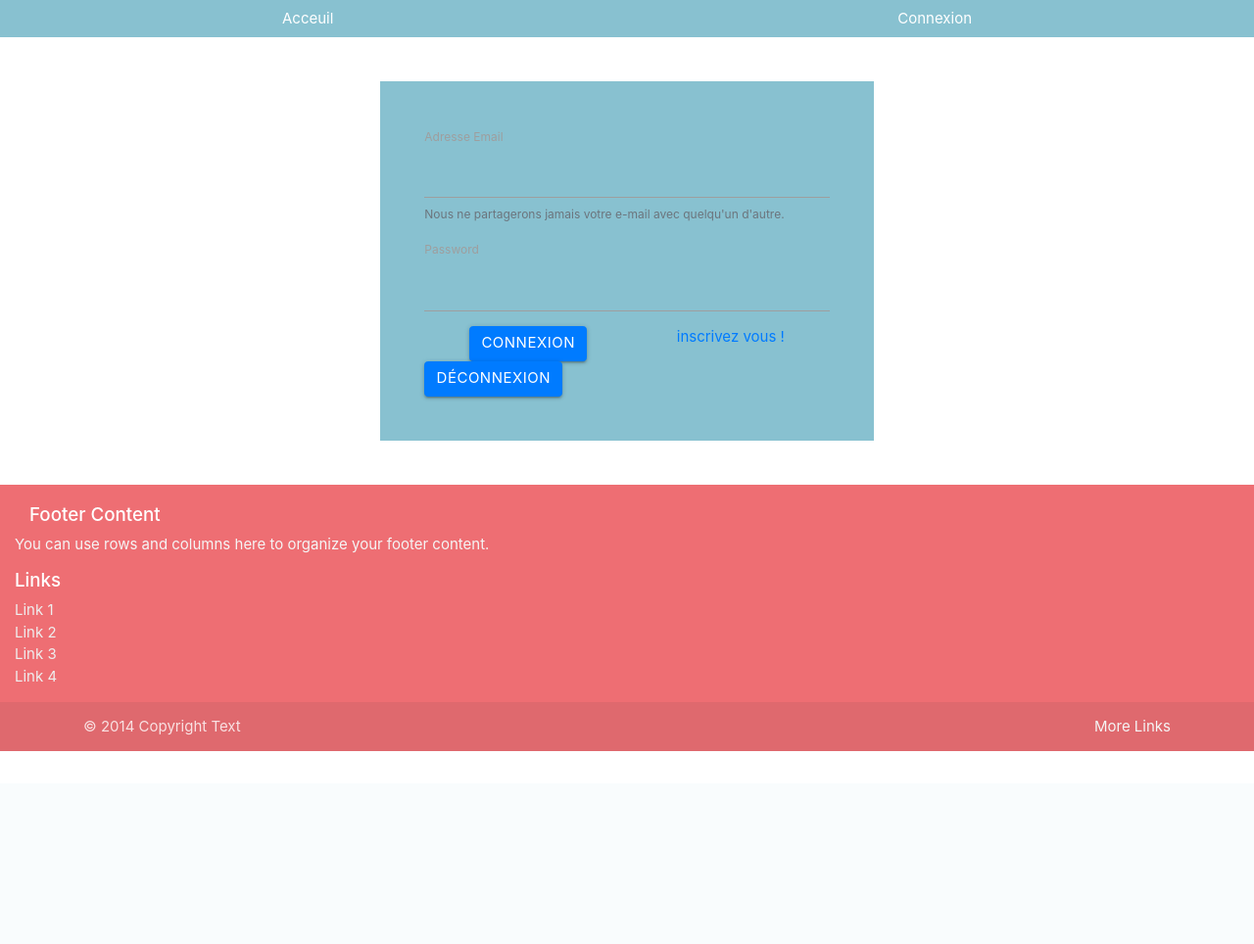
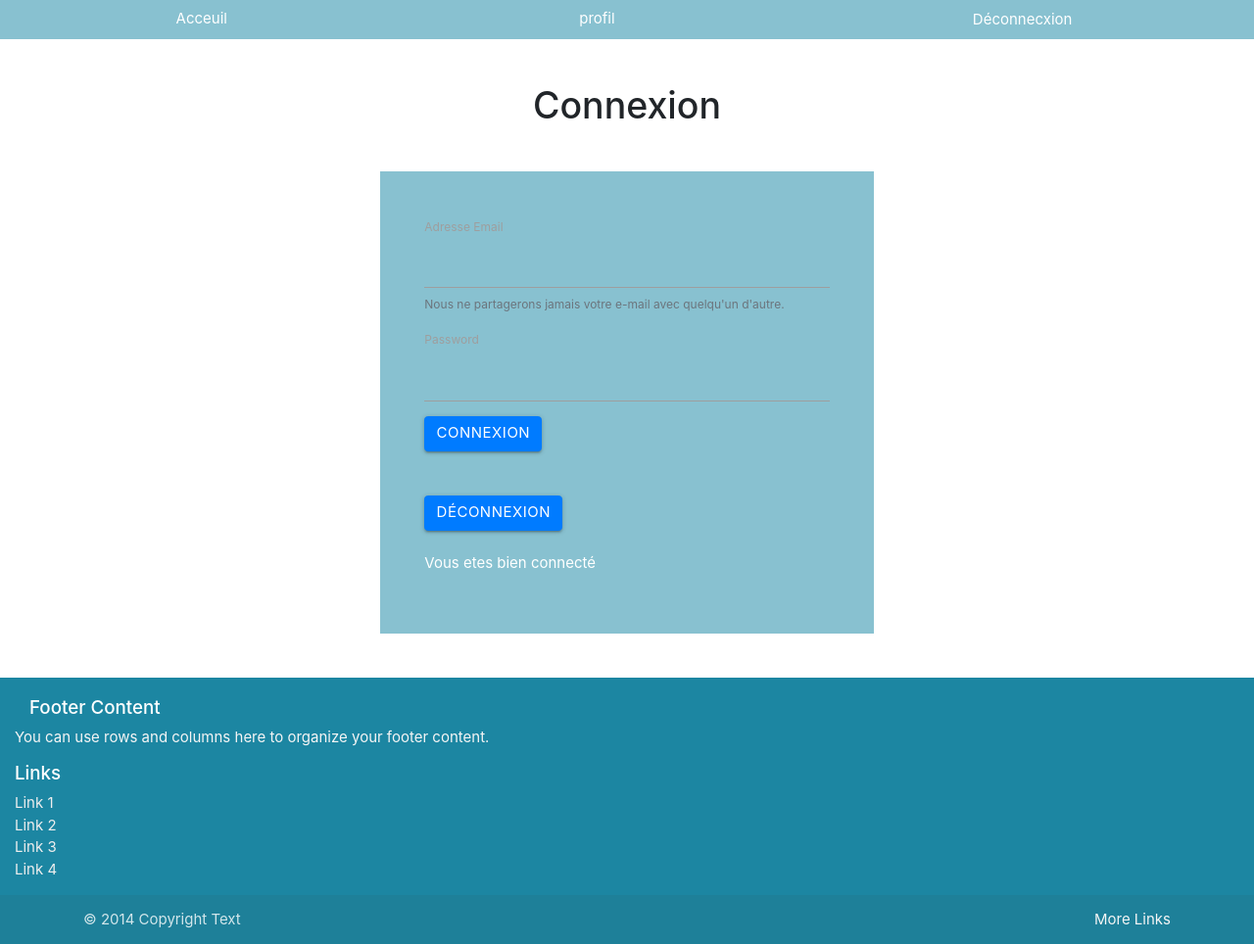
Before and after one commit to olivier-crozet/runtrack4, a PHP site: page /source/connexion.php in a window 1280 px wide. Shown: the whole page at 98% size. Before the commit the page ends 767 px from the top, so only its background shows below. Run offline with PHP 8.4, Linux system fonts and the light colour scheme; the visitor is signed in with stand-in values (Sample User, id 1); data that the repository does not hold is empty.

Commit message:
header ok

```diff
--- a/jour04/bigjob/css/header.css
+++ b/jour04/bigjob/css/header.css
@@ -9,3 +9,11 @@
 {
 	background-color: #FFC107;
 }
+.oc-bg-footer-acueil
+{
+	background-color: #1c86a2;
+}
+.oc-border-none
+{
+	    border-style: none;
+}
--- a/jour04/bigjob/source/connexion.php
+++ b/jour04/bigjob/source/connexion.php
@@ -26,8 +26,10 @@
 include("header.php");
 ?>
 </header>
-
-
+<br/>
+<br/>
+<h1 class="text-center">Connexion</h1>
+  <!--formulaire-->
 
 <article class="col-xs-12 col-sm-12  align-items-center col-md-9  col-lg-5 m-auto">
 	<form action="" method="POST" class=" p-5 mb-5 mt-5 oc-bg-hover1">
@@ -40,50 +42,36 @@ include("header.php");
     <label for="Password">Password</label>
     <input name="password" type="password" class="form-control" id="Password">
   </div>
-<div class="d-flex justify-content-around">
+<div class="d-flex justify-content-between">
   <button name="envoiconnexion" type="submit" class="btn btn-primary">Connexion</button>
-  <a href="inscription.php">inscrivez vous !</a>
+  <?php
+if (!isset($_SESSION['id']))
+  { ?>
+    <a href="inscription.php">inscrivez vous !</a>
+<?php } ?>
+
   </div>
+<br/><br/>
 
   <div>
      <button name="deconection" type="submit" class="btn btn-primary">Déconnexion</button>
   </div>
-
+<br/>
 
   <?php
+  if (isset($_SESSION['id']))
+  { ?>
+    <p>Vous etes bien connecté</p>
+<?php }
 include("fonction-connexion.php");
   ?>
 </form>
 </article>
 
-
+<!-----------------------------------------------------FOOTER ------------------------------------->
 </main>
-<footer class=" col-sm-12display page-footer">
-  <article class="">
-          <div class=" col-sm-12container">
-            <div class="col-sm-12row">
-              <div class="col-sm-12 col-lg-l6 s12">
-                <h5 class="col-sm-12 white-text">Footer Content</h5>
-                <p class="col-sm-12col-sm-12 grey-text text-lighten-4">You can use rows and columns here to organize your footer content.</p>
-              </div>
-              <div class="col-sm-12 col l4 offset-l2 s12">
-                <h5 class="white-text">Links</h5>
-                <ul>
-                  <li><a class="grey-text text-lighten-3" href="#!">Link 1</a></li>
-                  <li><a class="grey-text text-lighten-3" href="#!">Link 2</a></li>
-                  <li><a class="grey-text text-lighten-3" href="#!">Link 3</a></li>
-                  <li><a class="grey-text text-lighten-3" href="#!">Link 4</a></li>
-                </ul>
-              </div>
-            </div>
-          </div>
-          <div class="footer-copyright">
-            <div class="container">
-            © 2014 Copyright Text
-            <a class="grey-text text-lighten-4 right" href="#!">More Links</a>
-            </div>
-          </div>
-        </article>
-        </footer>
+<footer class=" oc-bg-footer-acueil col-sm-12display page-footer">
+  <?php include("footer.php");  ?>
+</footer>
 </body>
 </html>
--- a/jour04/bigjob/source/fonction-connexion.php
+++ b/jour04/bigjob/source/fonction-connexion.php
@@ -7,10 +7,10 @@
 
   $connexion=mysqli_connect("localhost","root","","bigjob");
 if (isset($_POST['envoiconnexion']))
-{echo "stringfdggggggggggggggggggggggggggggggggggggggggggggggg";
+{
         if (!empty($_POST['mail']) && !empty($_POST['password']))
           {
-            echo "aaee";
+
             $mail=htmlspecialchars($_POST['mail']);
 
             $password= password_hash($_POST["password"], PASSWORD_DEFAULT,array('cost'=> 12));
@@ -31,16 +31,15 @@ if (isset($_POST['envoiconnexion']))
 
                  if (password_verify($_POST['password'], $retour['password']))
                  {
-                 echo "string";
 
                   $_SESSION['id']=$bostring[0][0];
                   echo "connecté";
-                  var_dump($_SESSION['id']);
-                  //header("location: index.php");
+
+                  header("location: connexion.php");
                 }
             else
             {
-              echo "le mot de passe ou le login ne correspond pas !";
+              echo "le mot de passe ou le mail ne correspond pas !";
             }
           }
    else
@@ -51,12 +50,13 @@ if (isset($_POST['envoiconnexion']))
 
  //  BOUTON DECONNEXION
 
-   if (isset($_POST['envoideconnexion']))
-   {
-     unset($_SESSION['login']);
-     unset($_SESSION['password']);
-     header("location:index.php");
-   }
 
 
+if (isset($_POST['deconection']))
+ {
+  session_destroy();
+header("location:accueil.php");
+
+}
+
 ?>
--- /dev/null
+++ b/jour04/bigjob/source/fonction-profil.php
@@ -0,0 +1,29 @@
+<?php
+
+function recuplogin()
+{
+
+	$connexion=mysqli_connect("localhost","root","","bigjob");
+
+
+    if(isset($_GET['id']) AND $_GET['id'] > 0)
+    {
+		$idvisiter =$_GET['id'];
+		$ocreqnom = ("SELECT mail FROM utilisateurs WHERE id = $idvisiter");
+		$fusionreq = mysqli_query($connexion,$ocreqnom);
+		$ocname = mysqli_fetch_assoc($fusionreq);
+    }
+
+    else
+    {
+		$ocreqnom = ("SELECT mail FROM utilisateurs WHERE id =".$_SESSION["id"]);
+		$fusionreq = mysqli_query($connexion,$ocreqnom);
+		$ocname = mysqli_fetch_assoc($fusionreq);
+    }
+}
+
+if (isset($_POST['deconnexion']))
+ {
+	session_destroy();
+}
+?>
--- /dev/null
+++ b/jour04/bigjob/source/footer.php
@@ -0,0 +1,28 @@
+
+
+<article class="">
+          <div class=" col-sm-12container">
+            <div class="col-sm-12row">
+              <div class="col-sm-12 col-lg-l6 s12">
+                <h5 class="col-sm-12 white-text">Footer Content</h5>
+                <p class="col-sm-12col-sm-12 grey-text text-lighten-4">You can use rows and columns here to organize your footer content.</p>
+              </div>
+              <div class="col-sm-12 col l4 offset-l2 s12">
+                <h5 class="white-text">Links</h5>
+                <ul>
+                  <li><a class="grey-text text-lighten-3" href="#!">Link 1</a></li>
+                  <li><a class="grey-text text-lighten-3" href="#!">Link 2</a></li>
+                  <li><a class="grey-text text-lighten-3" href="#!">Link 3</a></li>
+                  <li><a class="grey-text text-lighten-3" href="#!">Link 4</a></li>
+                </ul>
+              </div>
+            </div>
+          </div>
+          <div class="footer-copyright">
+            <div class="container">
+            © 2014 Copyright Text
+            <a class="grey-text text-lighten-4 right" href="#!">More Links</a>
+            </div>
+          </div>
+        </article>
+        </footer>
--- a/jour04/bigjob/source/header.php
+++ b/jour04/bigjob/source/header.php
@@ -1,6 +1,7 @@
 
 <?php
 session_start();
+include("fonction-profil.php");
 ?>
 
 <link rel="stylesheet" type="text/css" href="css/home.css">
@@ -15,15 +16,39 @@ session_start();
 
 
 
+<ul class="nav nav-pills nav-fill ">
+
+  <li class="nav-item oc-text-hover">
+    <a class="nav-link text-white text-white  " href="accueil.php">Acceuil</a>
+  </li>
+
+<?php
+if (!empty($_SESSION['id'])) {
+
+recuplogin();
+  ?>
+<li class="nav-item oc-text-hover">
+    <a class="nav-link text-white text-white" href="profil.php?<?php
+ echo 'id=$id'; ?> " >profil</a>
+  </li>
+
+  <li class="nav-item oc-text-hover" >
+    <form action="" method="POST" class="nav-link text-white text-white " >
+    <button name="deconnexion" class="oc-bg-hover1 oc-border-none" >Déconnecxion</button>
+    </form>
+  </li>
+
+<?php }
+else
+{ ?>
+<li class="nav-item oc-text-hover">
+    <a class="nav-link text-white   " href="connexion.php">Connexion</a>
+  </li>
+<?php }
+?>
 
 
-<ul class="nav nav-pills nav-fill ">
-  <li class="nav-item oc-text-hover">
-    <a class="nav-link text-white text-white  " href="#">Acceuil</a>
-  </li>
-  <li class="nav-item oc-text-hover">
-    <a class="nav-link text-white  " href="connexion.php">Connexion</a>
-  </li>
+
 
 
 </ul>
```
Also changed, not shown: jour04/bigjob/source/profil.php (added, +44 -0 lines), jour04/bigjob/profilPics/.10.gif (added), jour04/bigjob/profilPics/.10.jpg (added), jour04/bigjob/profilPics/.11.jpg (added), jour04/bigjob/profilPics/.12.gif (added), jour04/bigjob/profilPics/.7.png (added), jour04/bigjob/profilPics/.8.jpg (added), jour04/bigjob/profilPics/.9.jpg (added), jour04/bigjob/profilPics/Thomas.png (added), jour04/bigjob/profilPics/admin.png (added), jour04/bigjob/profilPics/admine.png (added), jour04/bigjob/profilPics/profil.jpg (added).
